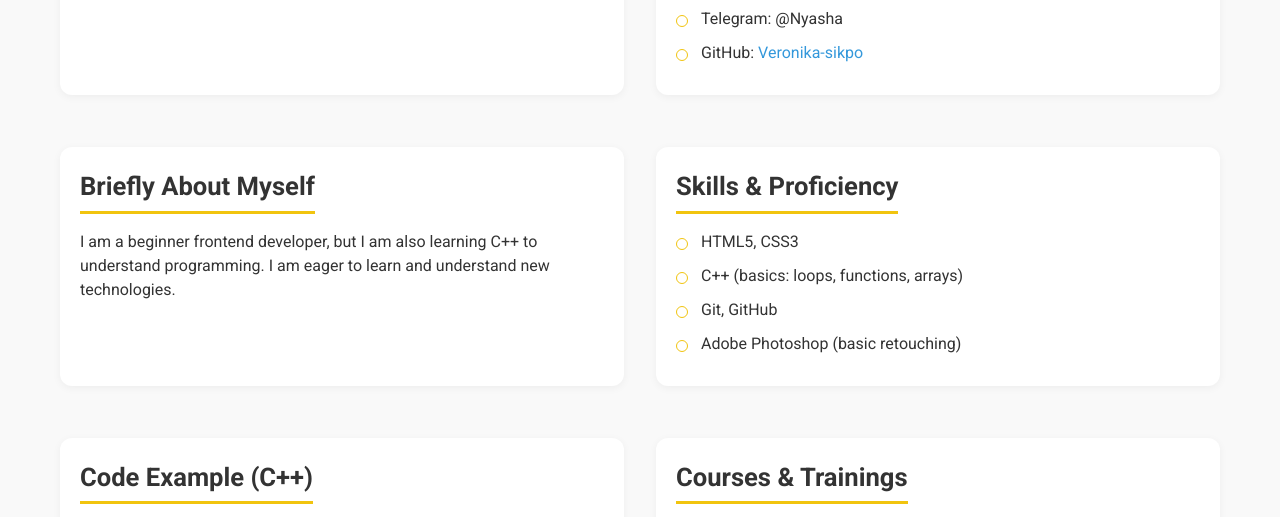
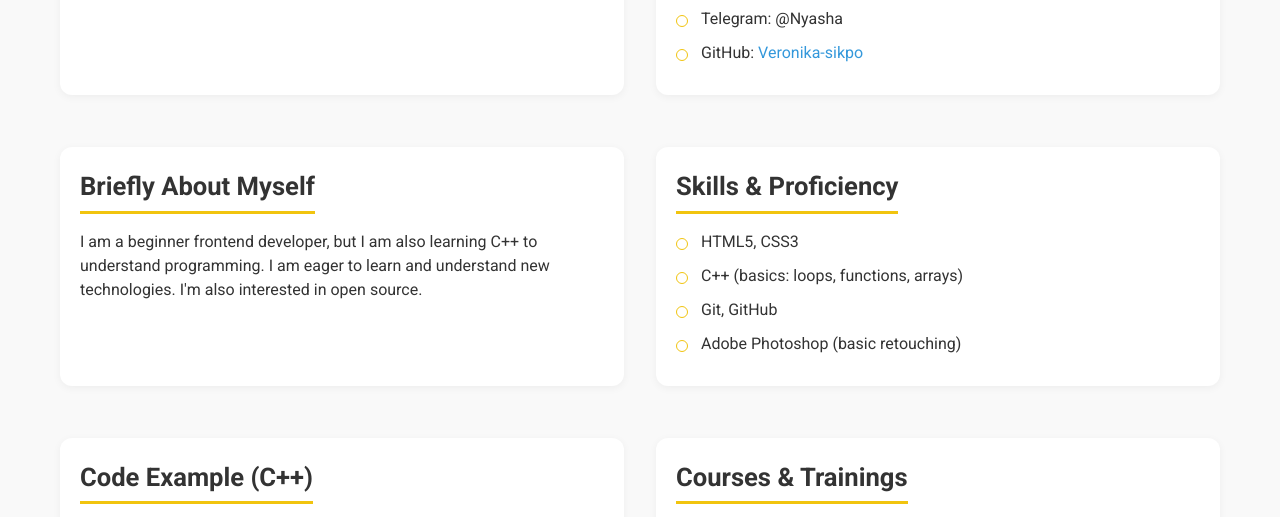
Before and after one commit to Veronika-sikpo/cv, a plain HTML site: page index.html in a window 1280 px wide. Shown: the part 253-770 px from the top of the page. Drawn offline with Linux system fonts and the light colour scheme.

Commit message:
Update Briefly About Myself

```diff
--- a/index.html
+++ b/index.html
@@ -45,7 +45,7 @@
 
       <section class="section" id="summary">
         <h2 class="section-title">Briefly About Myself</h2>
-        <p>I am a beginner frontend developer, but I am also learning C++ to understand programming. I am eager to learn and understand new technologies.</p>
+        <p>I am a beginner frontend developer, but I am also learning C++ to understand programming. I am eager to learn and understand new technologies. I'm also interested in open source.</p>
       </section>
 
       <section class="section" id="skills">
```
